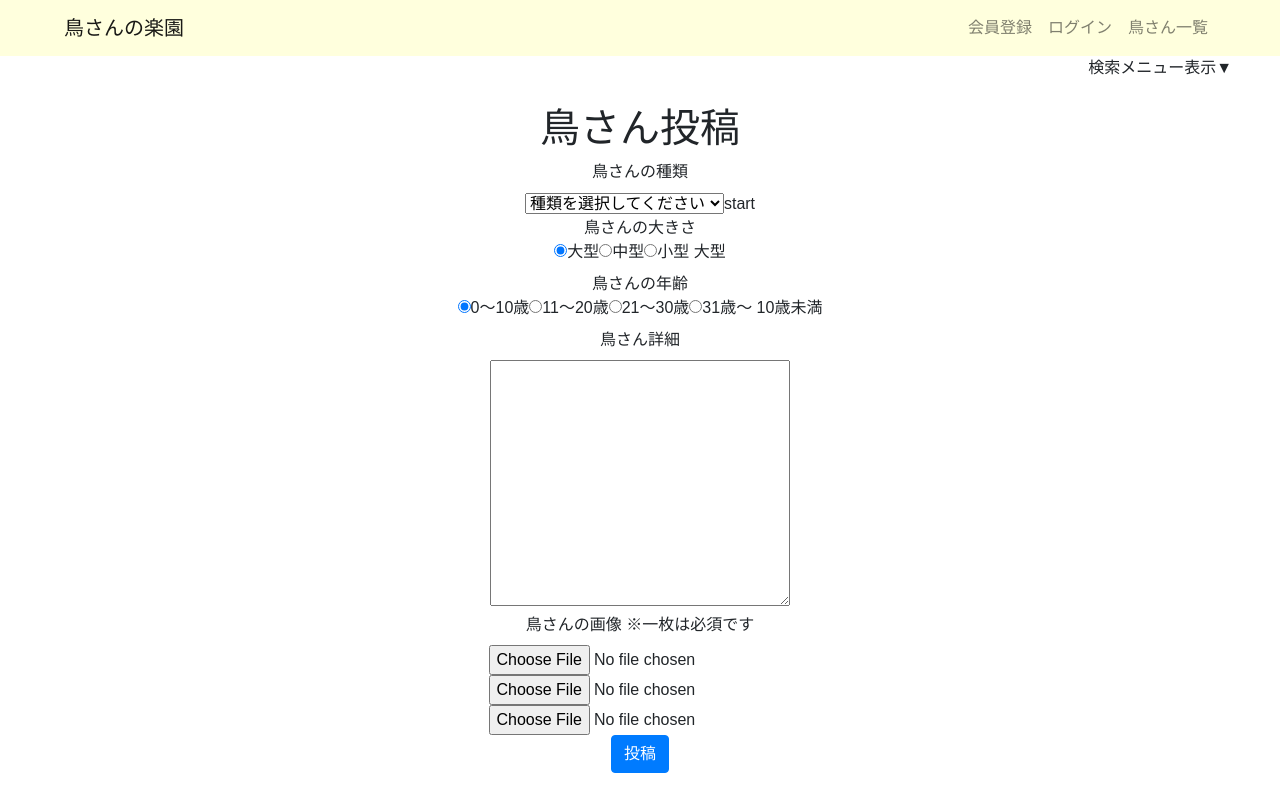
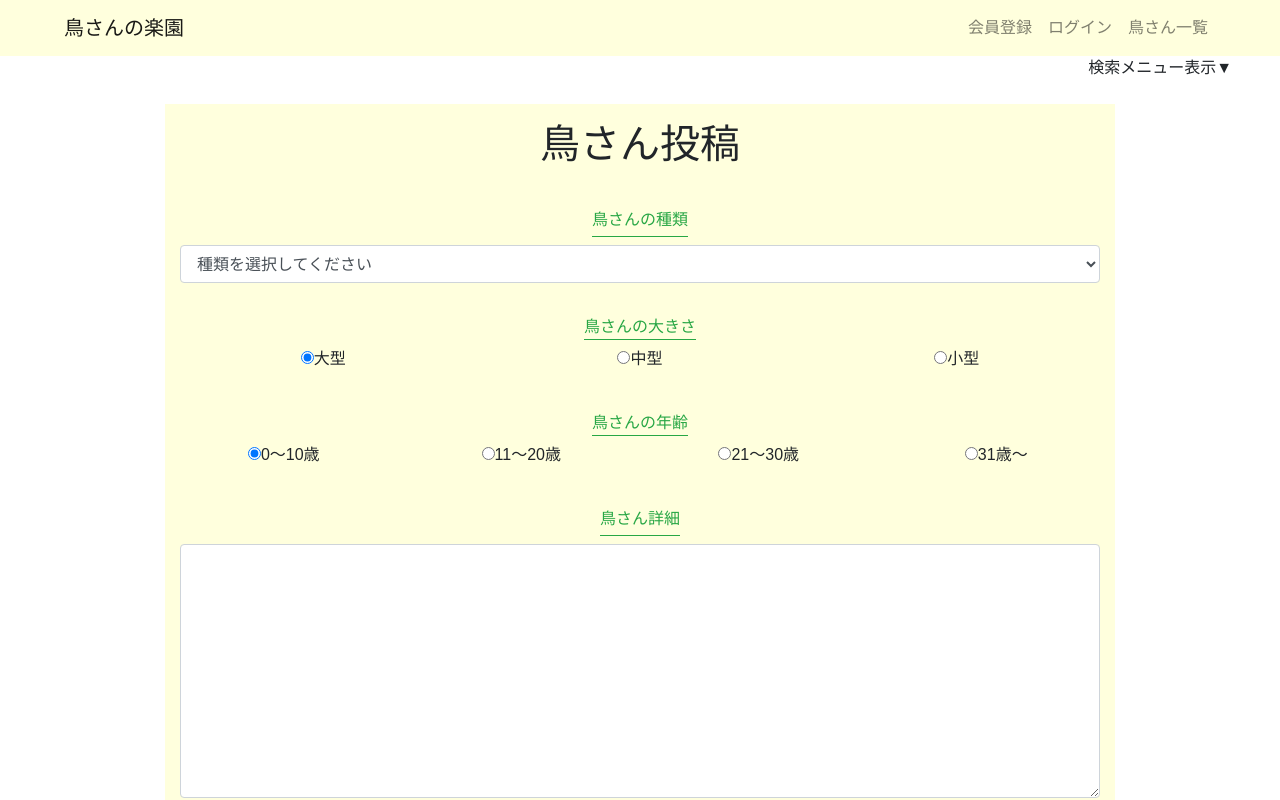
Before and after one commit to himapopo/rails_vue_spa, a Vue app in the folder frontend/: page /birds/new in a window 1280 px wide. Shown: the top 800 px of the page. Built offline with nearby package versions, Linux system fonts and the light colour scheme.

Commit message:
フォームデザイン修正

```diff
--- a/frontend/src/components/birds/New.vue
+++ b/frontend/src/components/birds/New.vue
@@ -1,58 +1,74 @@
 <template>
   <div class="container">
     <div class="row">
-      <div class="col-md-10 mx-auto">
+      <div class="col-md-10 mx-auto navber-color">
         <div class="row text-center">
-          <div class="col-12">
+          <div class="col-12 my-3">
             <h1>鳥さん投稿</h1>
           </div>
-          <div class="col-12">
-            <label for="">鳥さんの種類</label><br>
-            <select name="type" id="" v-model="bird.type">
+          <div class="col-12 my-3">
+            <label for="" class="text-success border-bottom pb-1 border-success">鳥さんの種類</label><br>
+            <select class="form-control" name="type" id="" v-model="bird.type">
               <option value="start" disabled>種類を選択してください</option>
               <option v-for="bird in $store.state.birds.birds" :key="bird" :value="bird">
                 {{ bird }}
               </option>
             </select>
-            <span>{{ bird.type }}</span>
           </div>
-          <div class="col-12">
-            <span>鳥さんの大きさ</span><br>
-            <input type="radio" value="大型" v-model="bird.size">
-            <label for="">大型</label>
-            <input type="radio" value="中型" v-model="bird.size">
-            <label for="">中型</label>
-            <input type="radio" value="小型" v-model="bird.size">
-            <label for="">小型</label>
-            {{ bird.size }}
+          <div class="col-12 my-3">
+            <span class="text-success border-bottom pb-1 border-success">鳥さんの大きさ</span><br>
+            <div class="row mt-2">
+              <div class="col-4">
+                <input type="radio" value="大型" id="big" v-model="bird.size">
+                <label for="big">大型</label>
+              </div>
+              <div class="col-4">
+                <input type="radio" value="中型" id="normal" v-model="bird.size">
+                <label for="normal">中型</label>
+              </div>
+              <div class="col-4">
+                <input type="radio" value="小型" id="small" v-model="bird.size">
+                <label for="small">小型</label>
+              </div>
+            </div>
           </div>
-          <div class="col-12">
-            <span>鳥さんの年齢</span><br>
-            <input type="radio" value="10歳未満" v-model="bird.age">
-            <label for="">0〜10歳</label>
-            <input type="radio" value="20歳未満" v-model="bird.age">
-            <label for="">11〜20歳</label>
-            <input type="radio" value="30歳未満" v-model="bird.age">
-            <label for="">21〜30歳</label>
-            <input type="radio" value="31歳以上" v-model="bird.age">
-            <label for="">31歳〜</label>
-            {{ bird.age }}
+          <div class="col-12 my-3">
+            <span class="text-success border-bottom pb-1 border-success">鳥さんの年齢</span><br>
+            <div class="row mt-2">
+              <div class="col-6 col-md-3">
+                <input name="bird-age" type="radio" value="10歳未満" v-model="bird.age">
+                <label for="">0〜10歳</label>
+              </div>
+              <div class="col-6 col-md-3">
+                <input name="bird-age" type="radio" value="20歳未満" v-model="bird.age">
+                <label for="">11〜20歳</label>
+              </div>
+              <div class="col-6 col-md-3">
+                <input name="bird-age" type="radio" value="30歳未満" v-model="bird.age">
+                <label for="">21〜30歳</label>
+              </div>
+              <div class="col-6 col-md-3">
+                <input name="bird-age" type="radio" value="31歳以上" v-model="bird.age">
+                <label for="">31歳〜</label>
+              </div>
+            </div>
           </div>
-          <div class="col-12">
-            <label for="">鳥さん詳細</label><br>
-            <textarea name="" id="" cols="30" rows="10" v-model="bird.details"></textarea>
+          <div class="col-12 my-3">
+            <label for="" class="text-success border-bottom pb-1 border-success">鳥さん詳細</label><br>
+            <textarea name="" id="" cols="30" rows="10" v-model="bird.details" class="form-control"></textarea>
           </div>
-          <div class="col-12">
-            <label for="">鳥さんの画像 ※一枚は必須です</label><br>
+          <div class="col-12 my-3">
+            <label for="" class="text-success border-bottom pb-1 border-success">鳥さんの画像</label><br>
+            <span class="text-danger">※↓一枚目は必須です</span><br>
             <input type="file" @change="imageChange1">
           </div>
-          <div class="col-12">
+          <div class="col-12 my-3">
             <input type="file" @change="imageChange2">
           </div>
-          <div class="col-12">
+          <div class="col-12 my-3">
             <input type="file" @change="imageChange3">
           </div>
-          <div class="col-12">
+          <div class="col-12 my-3">
             <button class="btn btn-primary">投稿</button>
           </div>
         </div>
@@ -75,6 +91,23 @@ export default {
         image3: ""
       }
     }
+  },
+  methods:{
+    imageChange1(){
+
+    },
+    imageChange2(){
+
+    },
+    imageChange3(){
+
+    }
   }
 }
 </script>
+
+<style scoped>
+  .navber-color{
+    background-color: #FFFFDD;
+  }
+</style>
```
